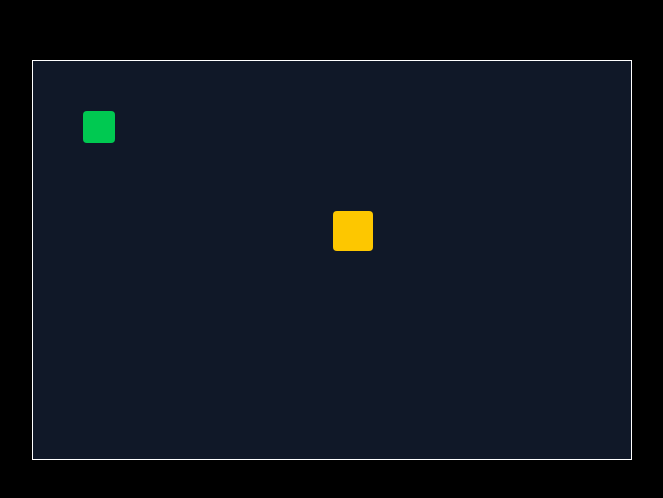
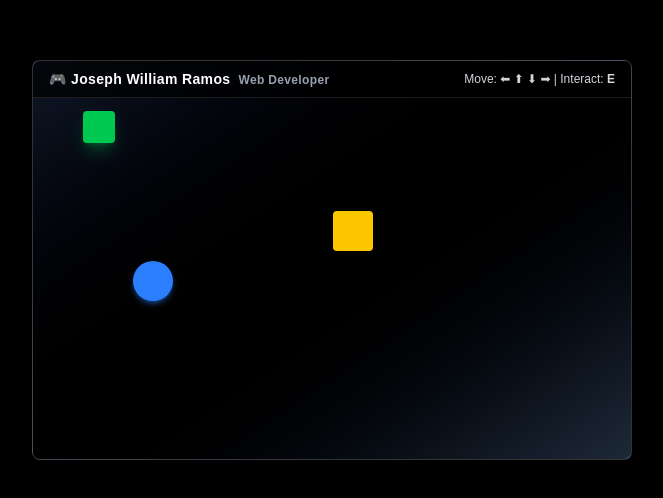
Before and after one commit to ramosjoseph/portfolio-2026, a Next.js app: page / in a window 1280 px wide. Shown: the part 140-638 px from the top of the page, without its empty margins (308-971 px from the left). Built offline with nearby package versions, Linux system fonts and the light colour scheme.

Commit message:
Fix NPC interaction and finalize game logic

```diff
--- /dev/null
+++ b/app/api/projects/route.ts
@@ -0,0 +1,29 @@
+import { NextResponse } from "next/server";
+
+export type Project = {
+  id: number;
+  title: string;
+  description: string;
+  tech: string[];
+};
+
+const projects: Project[] = [
+  {
+    id: 1,
+    title: "JS Scent Order Management System",
+    description:
+      "A web-based ordering system to automate perfume orders and notifications.",
+    tech: ["Next.js", "TypeScript", "REST API"],
+  },
+  {
+    id: 2,
+    title: "Interactive Game Portfolio",
+    description:
+      "A game-like portfolio demonstrating frontend architecture and UX.",
+    tech: ["React", "Tailwind", "Accessibility"],
+  },
+];
+
+export async function GET() {
+  return NextResponse.json(projects);
+}
--- a/components/game/Dialog.tsx
+++ b/components/game/Dialog.tsx
@@ -1,4 +1,6 @@
 "use client";
+
+import { useEffect, useRef } from "react";
 
 type Props = {
   title: string;
@@ -7,6 +9,12 @@ type Props = {
 };
 
 export default function Dialog({ title, content, onClose }: Props) {
+  const dialogRef = useRef<HTMLDivElement>(null);
+
+  useEffect(() => {
+    dialogRef.current?.focus();
+  }, []);
+
   return (
     <div
       className="absolute inset-0 z-10 flex items-end justify-center bg-black/60"
@@ -14,7 +22,11 @@ export default function Dialog({ title, content, onClose }: Props) {
       aria-modal="true"
       aria-labelledby="dialog-title"
     >
-      <div className="mb-6 w-[90%] max-w-md rounded-lg border border-white bg-gray-900 p-4 text-white">
+      <div
+        ref={dialogRef}
+        tabIndex={-1}
+        className="mb-6 w-[90%] max-w-md rounded-lg border border-white bg-gray-900 p-4 text-white outline-none"
+      >
         <div className="flex items-center justify-between">
           <h2 id="dialog-title" className="text-lg font-bold">
             {title}
--- a/components/game/Game.tsx
+++ b/components/game/Game.tsx
@@ -3,6 +3,9 @@
 import { useEffect, useState } from "react";
 import Interactable from "./Interactable";
 import Dialog from "./Dialog";
+import { useProjects } from "./hooks/useProjects";
+import HUD from "./HUD";
+import NPC from "./NPC";
 
 type Position = {
   x: number;
@@ -15,20 +18,35 @@ const INTERACTABLE = {
   size: 40,
 };
 
+const NPC_POSITION = {
+  x: 100,
+  y: 200,
+};
+
 export default function Game() {
   const [player, setPlayer] = useState<Position>({ x: 50, y: 50 });
   const [canInteract, setCanInteract] = useState(false);
-  const [showDialog, setShowDialog] = useState(false);
+  const [nearNPC, setNearNPC] = useState(false);
 
+  const [showProjects, setShowProjects] = useState(false);
+  const [showAbout, setShowAbout] = useState(false);
+
+  const { projects, loading } = useProjects();
+
+  // 🎮 Keyboard controls
   useEffect(() => {
     const handleKeyDown = (e: KeyboardEvent) => {
-      if (showDialog && e.key === "Escape") {
-        setShowDialog(false);
+      // Close dialogs
+      if (e.key === "Escape") {
+        setShowProjects(false);
+        setShowAbout(false);
         return;
       }
 
-      if (showDialog) return;
+      // Stop movement when dialog is open
+      if (showProjects || showAbout) return;
 
+      // Movement
       setPlayer((prev) => {
         const step = 10;
         let next = { ...prev };
@@ -41,16 +59,18 @@ export default function Game() {
         return next;
       });
 
-      if (e.key.toLowerCase() === "e" && canInteract) {
-        setShowDialog(true);
+      // Interaction
+      if (e.key.toLowerCase() === "e") {
+        if (canInteract) setShowProjects(true);
+        if (nearNPC) setShowAbout(true);
       }
     };
 
     window.addEventListener("keydown", handleKeyDown);
     return () => window.removeEventListener("keydown", handleKeyDown);
-  }, [canInteract, showDialog]);
+  }, [canInteract, nearNPC, showProjects, showAbout]);
 
-  // Collision detection
+  // 📦 Chest collision
   useEffect(() => {
     const dx = player.x - INTERACTABLE.x;
     const dy = player.y - INTERACTABLE.y;
@@ -58,12 +78,32 @@ export default function Game() {
     setCanInteract(distance < 40);
   }, [player]);
 
+  // 🧍 NPC collision
+  useEffect(() => {
+    const dx = player.x - NPC_POSITION.x;
+    const dy = player.y - NPC_POSITION.y;
+    const distance = Math.sqrt(dx * dx + dy * dy);
+    setNearNPC(distance < 40);
+  }, [player]);
+
   return (
     <section
-      className="relative h-[400px] w-[600px] border border-white bg-gray-900"
+      className="relative h-[400px] w-[600px] overflow-hidden rounded-lg border border-white/20
+                 bg-gradient-to-br from-gray-900 via-black to-gray-800"
       role="application"
       aria-label="Portfolio game"
     >
+      {/* HUD */}
+      <HUD />
+
+      {/* NPC */}
+      <NPC
+        x={NPC_POSITION.x}
+        y={NPC_POSITION.y}
+        label="About Me NPC"
+      />
+
+      {/* Projects Chest */}
       <Interactable
         x={INTERACTABLE.x}
         y={INTERACTABLE.y}
@@ -72,29 +112,70 @@ export default function Game() {
 
       {/* Player */}
       <div
-        className="absolute h-8 w-8 rounded bg-green-500"
+        className="absolute h-8 w-8 rounded bg-green-500 shadow-lg shadow-green-500/30"
         style={{ transform: `translate(${player.x}px, ${player.y}px)` }}
         aria-label="Player"
       />
 
       {/* Interaction Prompt */}
-      {canInteract && !showDialog && (
+      {(canInteract || nearNPC) && !showProjects && !showAbout && (
         <div className="absolute bottom-2 left-1/2 -translate-x-1/2 rounded bg-black px-3 py-1 text-sm text-white">
           Press <strong>E</strong> to interact
         </div>
       )}
 
-      {/* Dialog */}
-      {showDialog && (
+      {/* 📦 Projects Dialog */}
+      {showProjects && (
         <Dialog
           title="📦 Projects"
-          onClose={() => setShowDialog(false)}
+          onClose={() => setShowProjects(false)}
           content={
-            <p>
-              This chest will soon load my projects from an API.
-              <br />
-              <strong>(Coming next step!)</strong>
-            </p>
+            loading ? (
+              <p aria-live="polite">Loading projects...</p>
+            ) : (
+              <ul className="space-y-2">
+                {projects.map((project) => (
+                  <li key={project.id} className="rounded bg-gray-800 p-2">
+                    <h3 className="font-semibold">{project.title}</h3>
+                    <p className="text-xs">{project.description}</p>
+                    <div className="mt-1 flex flex-wrap gap-1">
+                      {project.tech.map((t) => (
+                        <span
+                          key={t}
+                          className="rounded bg-gray-700 px-2 py-0.5 text-[10px]"
+                        >
+                          {t}
+                        </span>
+                      ))}
+                    </div>
+                  </li>
+                ))}
+              </ul>
+            )
+          }
+        />
+      )}
+
+      {/* 🧍 About Me Dialog */}
+      {showAbout && (
+        <Dialog
+          title="👋 About Me"
+          onClose={() => setShowAbout(false)}
+          content={
+            <div className="space-y-2">
+              <p>
+                Hi! I’m <strong>Joseph Ramos</strong>, a web developer who enjoys
+                building interactive and accessible web experiences.
+              </p>
+              <p>
+                I work primarily with <strong>React, Next.js, and TypeScript</strong>,
+                and I care deeply about performance, clean architecture, and UX.
+              </p>
+              <p>
+                This portfolio is designed as a small game to demonstrate how I
+                approach frontend engineering — not just visuals.
+              </p>
+            </div>
           }
         />
       )}
--- /dev/null
+++ b/components/game/HUD.tsx
@@ -0,0 +1,20 @@
+export default function HUD() {
+  return (
+    <div className="absolute top-0 left-0 z-20 w-full border-b border-white/10 bg-black/70 px-4 py-2 text-white backdrop-blur">
+      <div className="flex items-center justify-between text-sm">
+        {/* Left: Name & Role */}
+        <div className="font-semibold tracking-wide">
+          🎮 Joseph William Ramos
+          <span className="ml-2 text-xs text-gray-400">
+            Web Developer
+          </span>
+        </div>
+
+        {/* Right: Controls */}
+        <div className="text-xs text-gray-300">
+          Move: ⬅ ⬆ ⬇ ➡ | Interact: <strong>E</strong>
+        </div>
+      </div>
+    </div>
+  );
+}
--- /dev/null
+++ b/components/game/NPC.tsx
@@ -0,0 +1,16 @@
+type Props = {
+  x: number;
+  y: number;
+  label: string;
+};
+
+export default function NPC({ x, y, label }: Props) {
+  return (
+    <div
+      className="absolute h-10 w-10 rounded-full bg-blue-500
+                 shadow-md shadow-blue-500/40"
+      style={{ left: x, top: y }}
+      aria-label={label}
+    />
+  );
+}
--- /dev/null
+++ b/components/game/hooks/useProjects.ts
@@ -0,0 +1,20 @@
+"use client";
+
+import { useEffect, useState } from "react";
+import type { Project } from "../../../app/api/projects/route";
+
+export function useProjects() {
+  const [projects, setProjects] = useState<Project[]>([]);
+  const [loading, setLoading] = useState(true);
+
+  useEffect(() => {
+    fetch("/api/projects")
+      .then((res) => res.json())
+      .then((data) => {
+        setProjects(data);
+        setLoading(false);
+      });
+  }, []);
+
+  return { projects, loading };
+}
```
